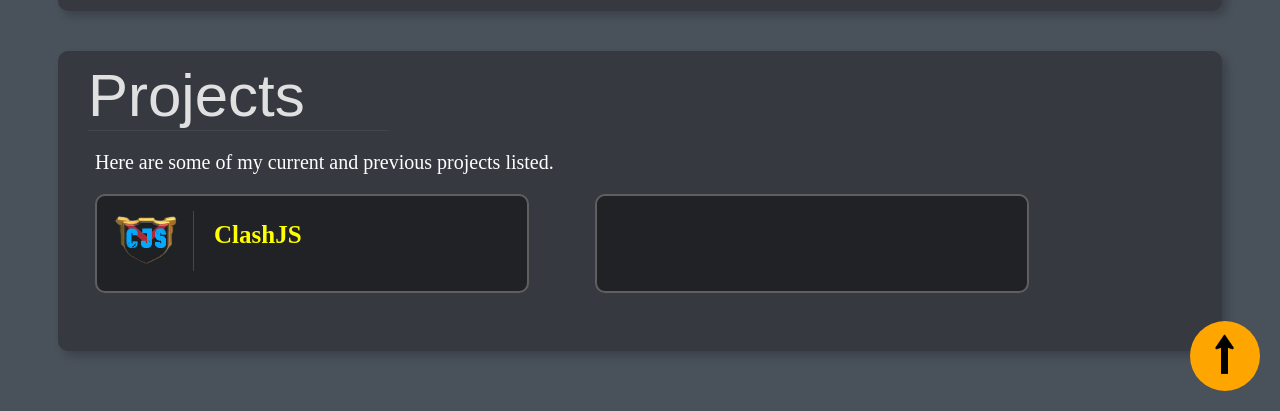
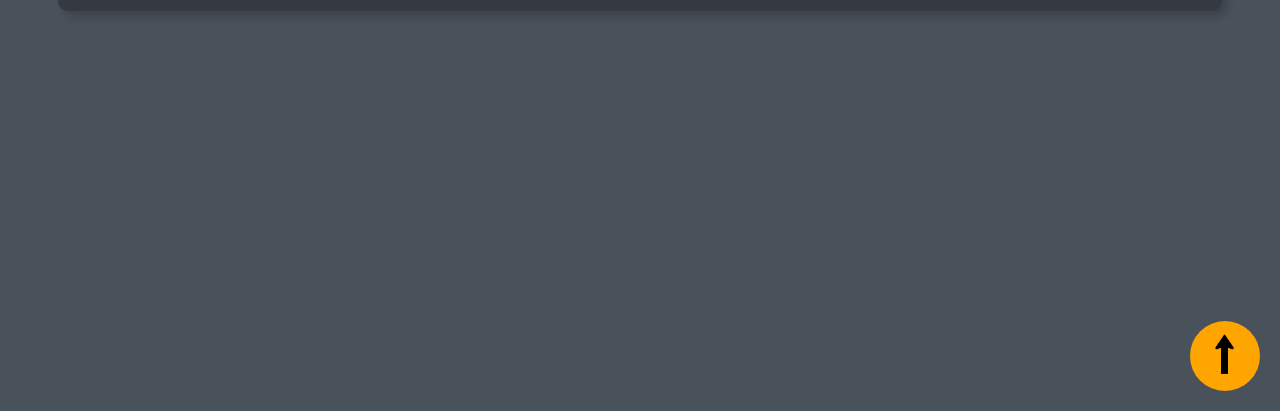
Before and after one commit to Arya4930/Arya, a website: page index.html in a window 1280 px wide. Shown: the part 389-800 px from the top of the page. Drawn offline with nearby package versions, Linux system fonts and the light colour scheme; files whose address does not match are found by name.

Commit message:
Update index.html

```diff
--- a/index.html
+++ b/index.html
@@ -92,7 +92,7 @@
         </div>
       </div>
     </section>
-    <section>
+<!--     <section>
       <div class="header-1-containor">
         <div class="header-1">
           Projects
@@ -108,7 +108,7 @@
           </div>
         </div>
       </div>
-    </section>
+    </section> -->
   </main>
   <script src="js/index.js"></script>
 </body>
```
